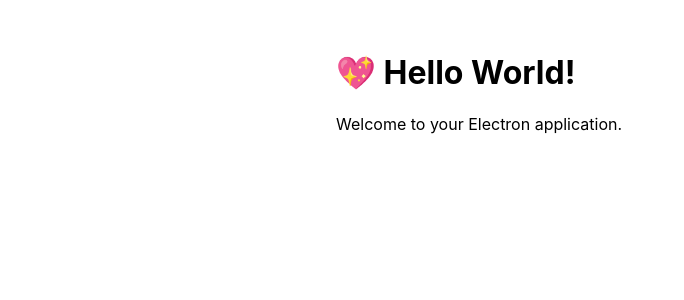
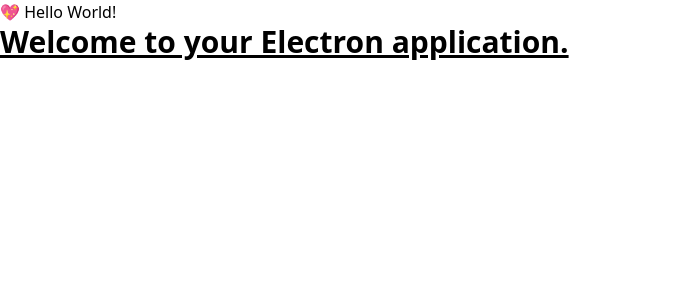
Before and after one commit to BigAl1986/vaiChat, a Vue app: page / in a window 1280 px wide. Shown: the top 300 px of the page, without its empty margins (0-684 px from the left). Built offline with nearby package versions, Linux system fonts and the light colour scheme.

Commit message:
feat: 集成 tailwindcss

```diff
--- a/package.json
+++ b/package.json
@@ -38,7 +38,10 @@
     "vite": "^5.4.21"
   },
   "dependencies": {
+    "@tailwindcss/postcss": "^4.1.17",
     "electron-squirrel-startup": "^1.0.1",
+    "postcss": "^8.5.6",
+    "tailwindcss": "^4.1.17",
     "vue": "^3.5.24"
   }
 }
--- /dev/null
+++ b/postcss.config.mjs
@@ -0,0 +1,5 @@
+export default {
+  plugins: {
+    "@tailwindcss/postcss": {},
+  },
+};
--- a/src/App.vue
+++ b/src/App.vue
@@ -1,6 +1,8 @@
 <template>
   <h1>💖 Hello World!</h1>
-  <p>Welcome to your Electron application.</p>
+  <p class="text-3xl font-bold underline">
+    Welcome to your Electron application.
+  </p>
 </template>
 
 <script setup>
--- a/src/index.css
+++ b/src/index.css
@@ -1,8 +1 @@
-body {
-  font-family:
-    -apple-system, BlinkMacSystemFont, 'Segoe UI', Roboto, Helvetica, Arial,
-    sans-serif;
-  margin: auto;
-  max-width: 38rem;
-  padding: 2rem;
-}
+@import "tailwindcss";
--- a/src/main.ts
+++ b/src/main.ts
@@ -1,6 +1,6 @@
-import { app, BrowserWindow } from 'electron';
-import path from 'node:path';
-import started from 'electron-squirrel-startup';
+import { app, BrowserWindow } from "electron";
+import path from "node:path";
+import started from "electron-squirrel-startup";
 
 // Handle creating/removing shortcuts on Windows when installing/uninstalling.
 if (started) {
@@ -10,10 +10,10 @@
 const createWindow = () => {
   // Create the browser window.
   const mainWindow = new BrowserWindow({
-    width: 800,
-    height: 600,
+    width: 1024,
+    height: 680,
     webPreferences: {
-      preload: path.join(__dirname, 'preload.js'),
+      preload: path.join(__dirname, "preload.js"),
     },
   });
 
@@ -22,7 +22,7 @@
     mainWindow.loadURL(MAIN_WINDOW_VITE_DEV_SERVER_URL);
   } else {
     mainWindow.loadFile(
-      path.join(__dirname, `../renderer/${MAIN_WINDOW_VITE_NAME}/index.html`),
+      path.join(__dirname, `../renderer/${MAIN_WINDOW_VITE_NAME}/index.html`)
     );
   }
 
@@ -33,18 +33,18 @@
 // This method will be called when Electron has finished
 // initialization and is ready to create browser windows.
 // Some APIs can only be used after this event occurs.
-app.on('ready', createWindow);
+app.on("ready", createWindow);
 
 // Quit when all windows are closed, except on macOS. There, it's common
 // for applications and their menu bar to stay active until the user quits
 // explicitly with Cmd + Q.
-app.on('window-all-closed', () => {
-  if (process.platform !== 'darwin') {
+app.on("window-all-closed", () => {
+  if (process.platform !== "darwin") {
     app.quit();
   }
 });
 
-app.on('activate', () => {
+app.on("activate", () => {
   // On OS X it's common to re-create a window in the app when the
   // dock icon is clicked and there are no other windows open.
   if (BrowserWindow.getAllWindows().length === 0) {
```
Also changed, not shown: 1 other file (tests, documents, lock files or other folders).
